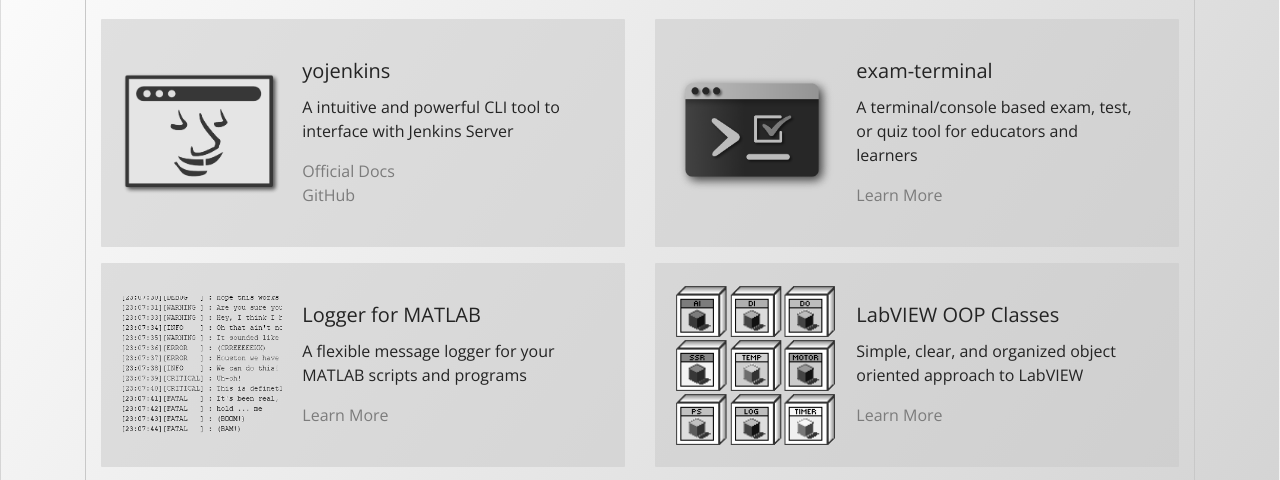
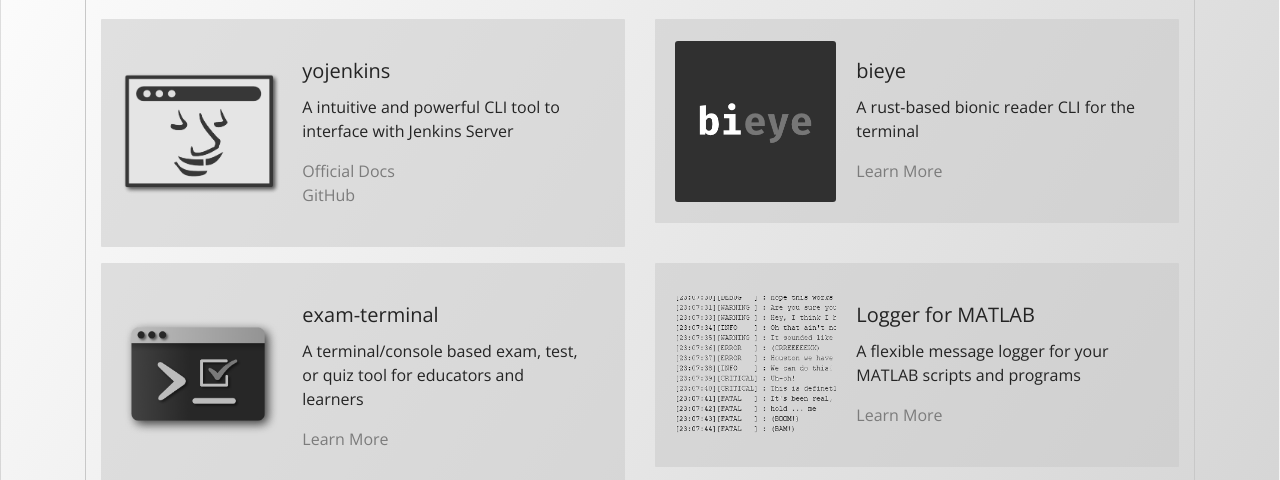
Before and after one commit to ismet55555/ismet55555.github.io, a plain HTML site: page html/pages/projects.html in a window 1280 px wide. Shown: the part 253-733 px from the top of the page. Drawn offline with nearby package versions, Linux system fonts and the light colour scheme.

Commit message:
Add bieye. Reorganize stack page

```diff
--- a/html/pages/projects.html
+++ b/html/pages/projects.html
@@ -63,6 +63,24 @@
                             </div>
                         </div>
                     </div>
+
+                    <div class="col-md-6">
+                        <div class="card mb-3">
+                            <div class="row no-gutters">
+                                <div class="col-md-4 my-auto">
+                                    <img src="/assets/img/projects/thumbnails/bieye.png" class="card-img" alt="Card Name">
+                                </div>
+                                <div class="col-md-8">
+                                    <div class="card-body">
+                                        <h5 class="card-title">bieye</h5>
+                                        <p class="card-text">A rust-based bionic reader CLI for the terminal</p>
+                                        <a role="button" class="card-text button-details" href="https://github.com/ismet55555/bieye">Learn More</a>
+                                    </div>
+                                </div>
+                            </div>
+                        </div>
+                    </div>
+
 
                     <div class="col-md-6">
                         <div class="card mb-3">
```
Also changed, not shown: html/pages/stack.html (+18 -18 lines), assets/img/projects/thumbnails/bieye.png (added), assets/img/stack/rust.png (added).
